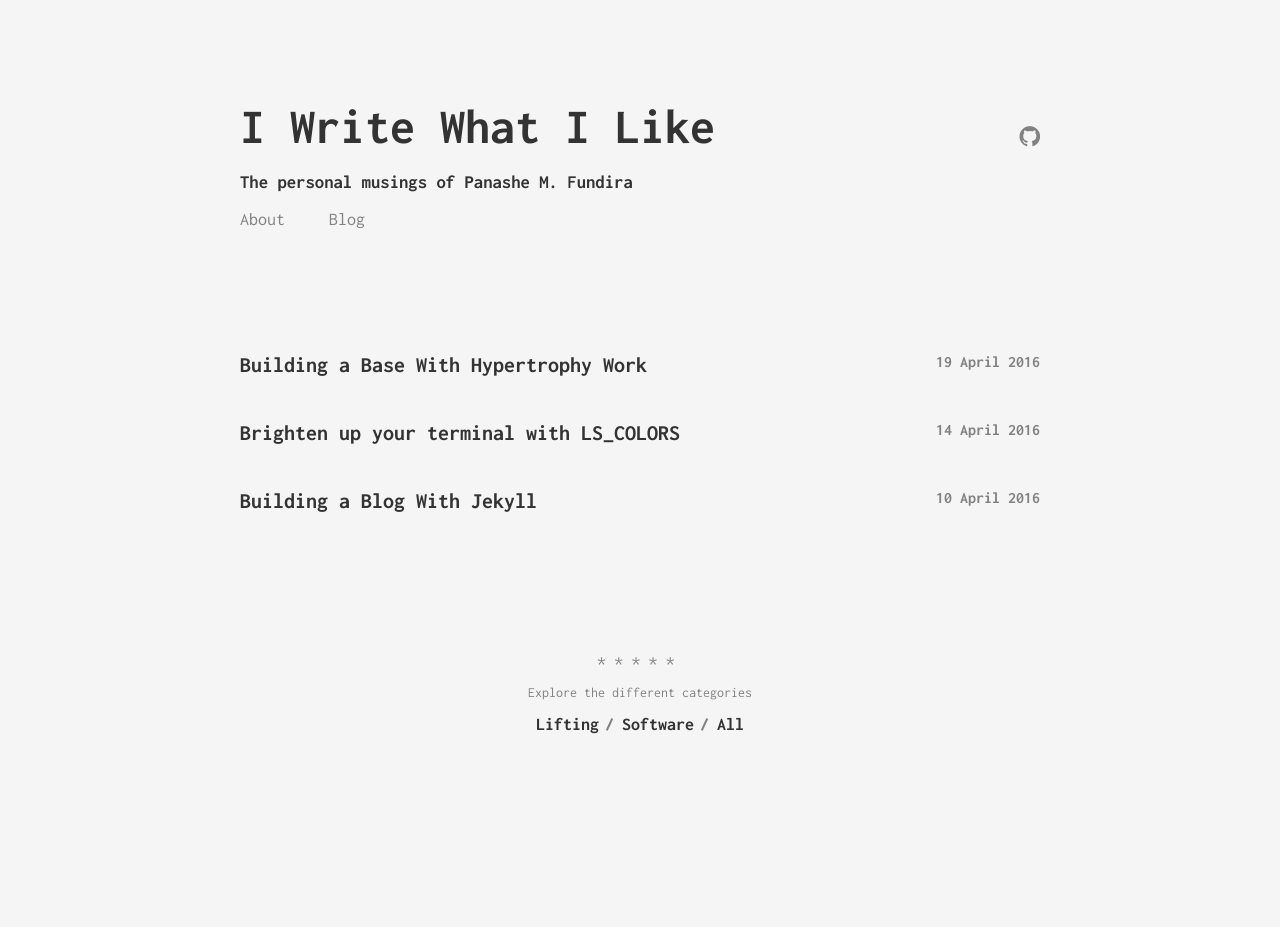
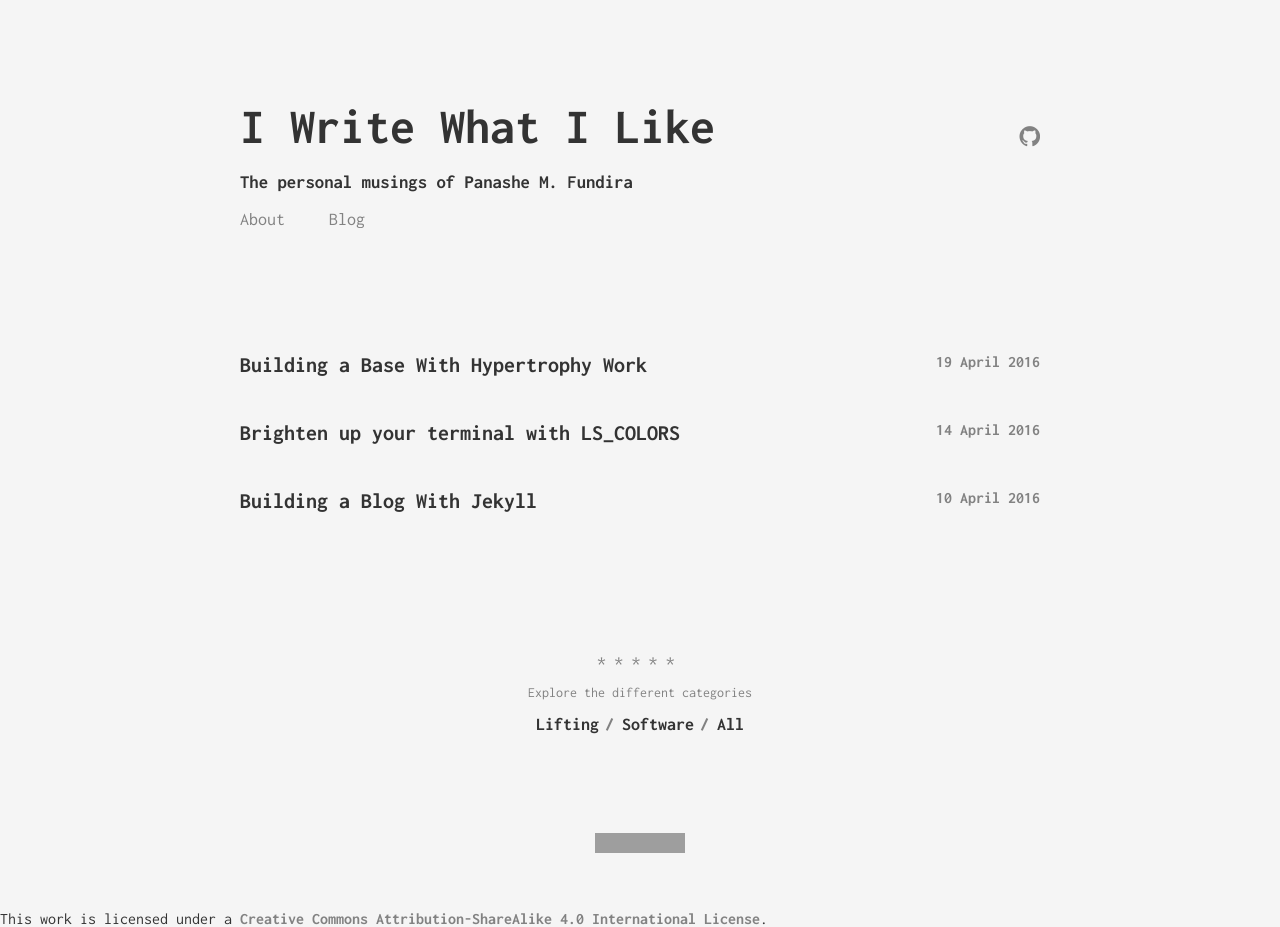
Before and after one commit to munyari/munyari.github.io, a Jekyll site: the page built from index.html, in a window 1280 px wide. Built offline with Jekyll 4.4.1, drawn with Linux system fonts in a browser that asks for light colours; before the commit the page ends 900 px from its top, so only the background shows below that; grey boxes are pictures that could not be loaded.

Commit message:
add CC-BY-SA-4.0 license

```diff
--- /dev/null
+++ b/_includes/footer.html
@@ -0,0 +1 @@
+<a rel="license" href="http://creativecommons.org/licenses/by-sa/4.0/"><img alt="Creative Commons License" style="border-width:0" src="https://i.creativecommons.org/l/by-sa/4.0/88x31.png" /></a><br />This work is licensed under a <a rel="license" href="http://creativecommons.org/licenses/by-sa/4.0/">Creative Commons Attribution-ShareAlike 4.0 International License</a>.
--- a/_layouts/default.html
+++ b/_layouts/default.html
@@ -16,5 +16,7 @@
 
         {% include externals/scripting.html %}
         {% include externals/google_analytics.html %}
+
+	{% include footer.html %}
     </body>
 </html>
```
